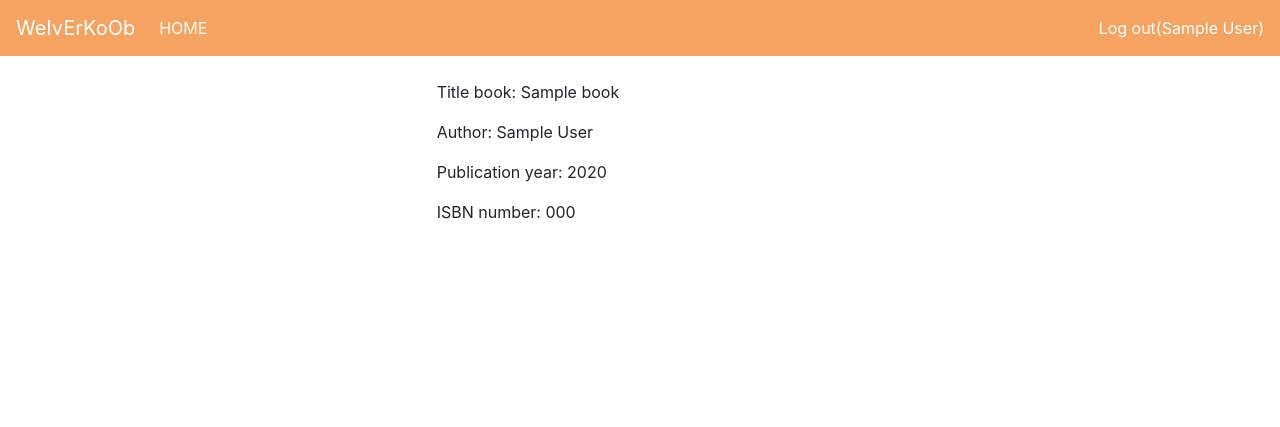
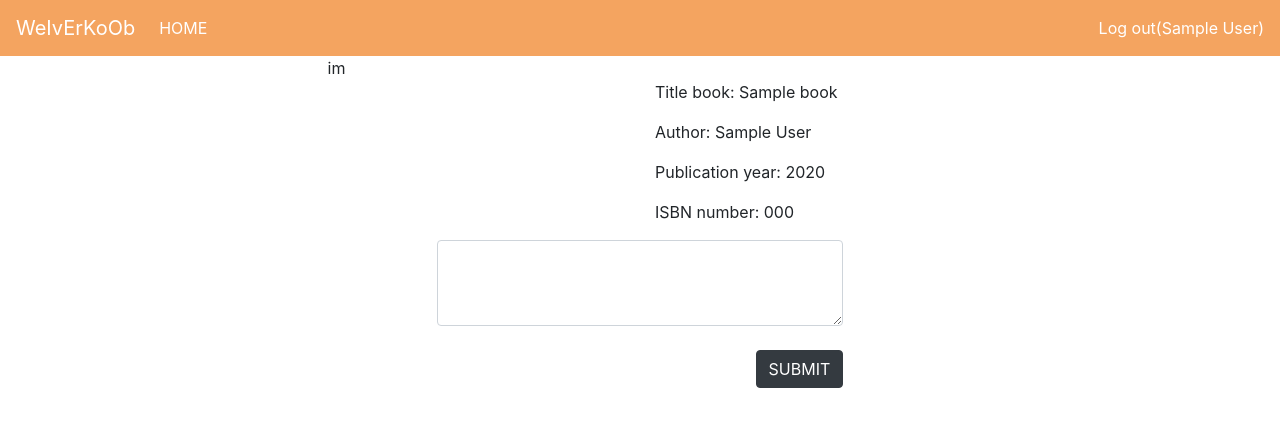
Before and after one commit to fantasy-is-absent/weiverkoob, a Flask app: template app/templates/viewBook.html in a window 1280 px wide. Shown: the top 427 px of the page. Run offline with Flask 2, Linux system fonts and the light colour scheme; the template is opened without the code that fills it: values that come from a table or form of the project are taken from there, others are empty; a user stored in the database is signed in; tables that the repository leaves empty hold one stand-in row (values such as "Sample post"); some libraries are stand-ins or nearby versions.

Commit message:
create form for review

```diff
--- a/app/templates/viewBook.html
+++ b/app/templates/viewBook.html
@@ -12,8 +12,9 @@
 
 {% block content %}
 	<div class="row">
-		<div class="col-md-4"></div>
-		<div class="col-md-4">
+		<div class="col-md-3"></div>
+		<div class="col-md-3"> im</div>
+		<div class="col-md-3">
 			<Br>
 			<p>Title book: {{ book.title }}</p>
 			<p>Author: {{ book.author }}</p>
@@ -21,4 +22,14 @@
 			<p>ISBN number: {{ book.isbn }}</p>
 		</div>
 	</div>
+	<div class="row">
+		<div class="col-md-4"></div>
+		<div class="col-md-4  text-right">
+			<form method="post">
+				<textarea class="form-control" rows="3" type="text" name="review" placeholder="Enter your review"> </textarea>
+				<Br>
+				<button type="button" class="btn btn-dark">SUBMIT</button>
+			</form>
+		</div>
+	</div>
 {% endblock %}
```
